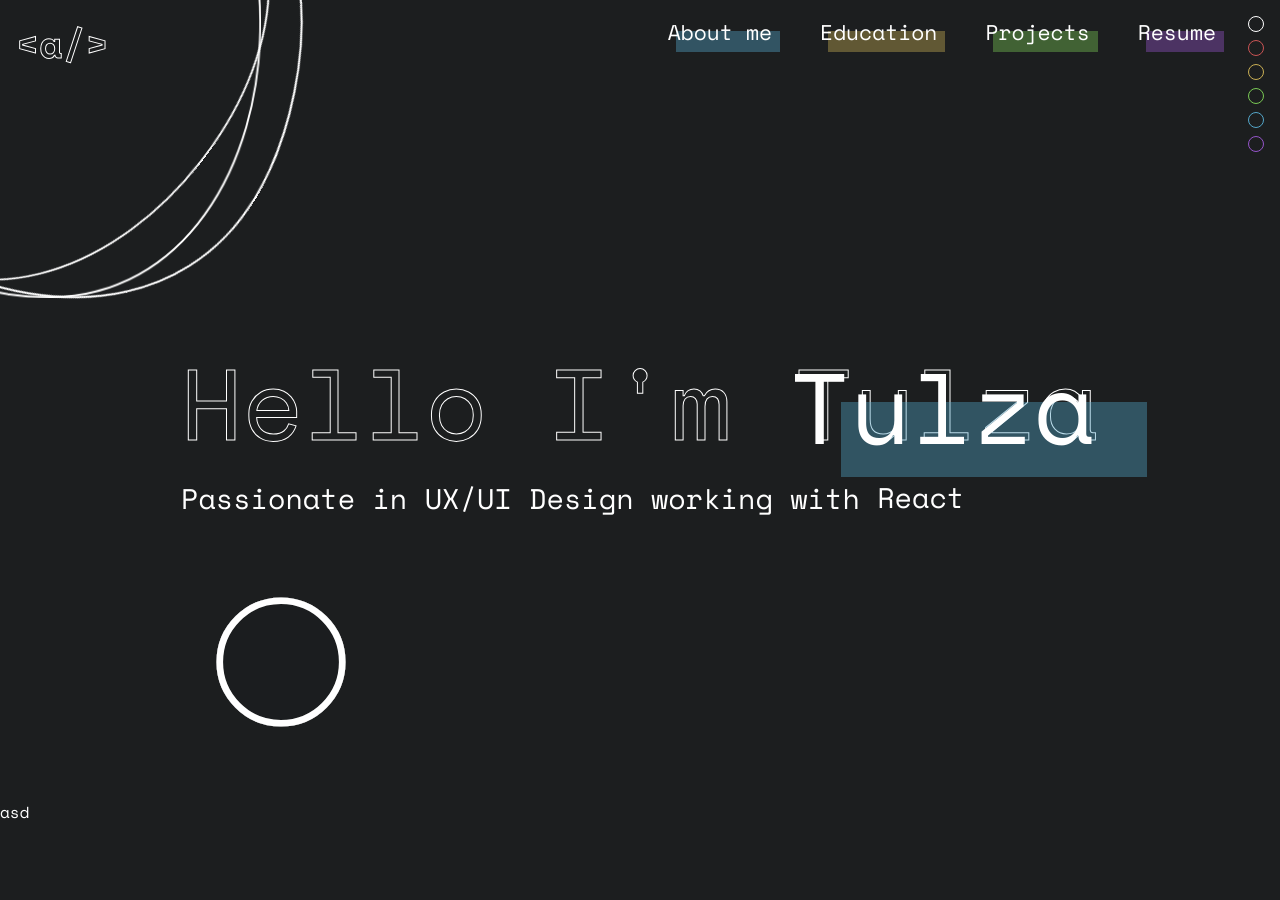
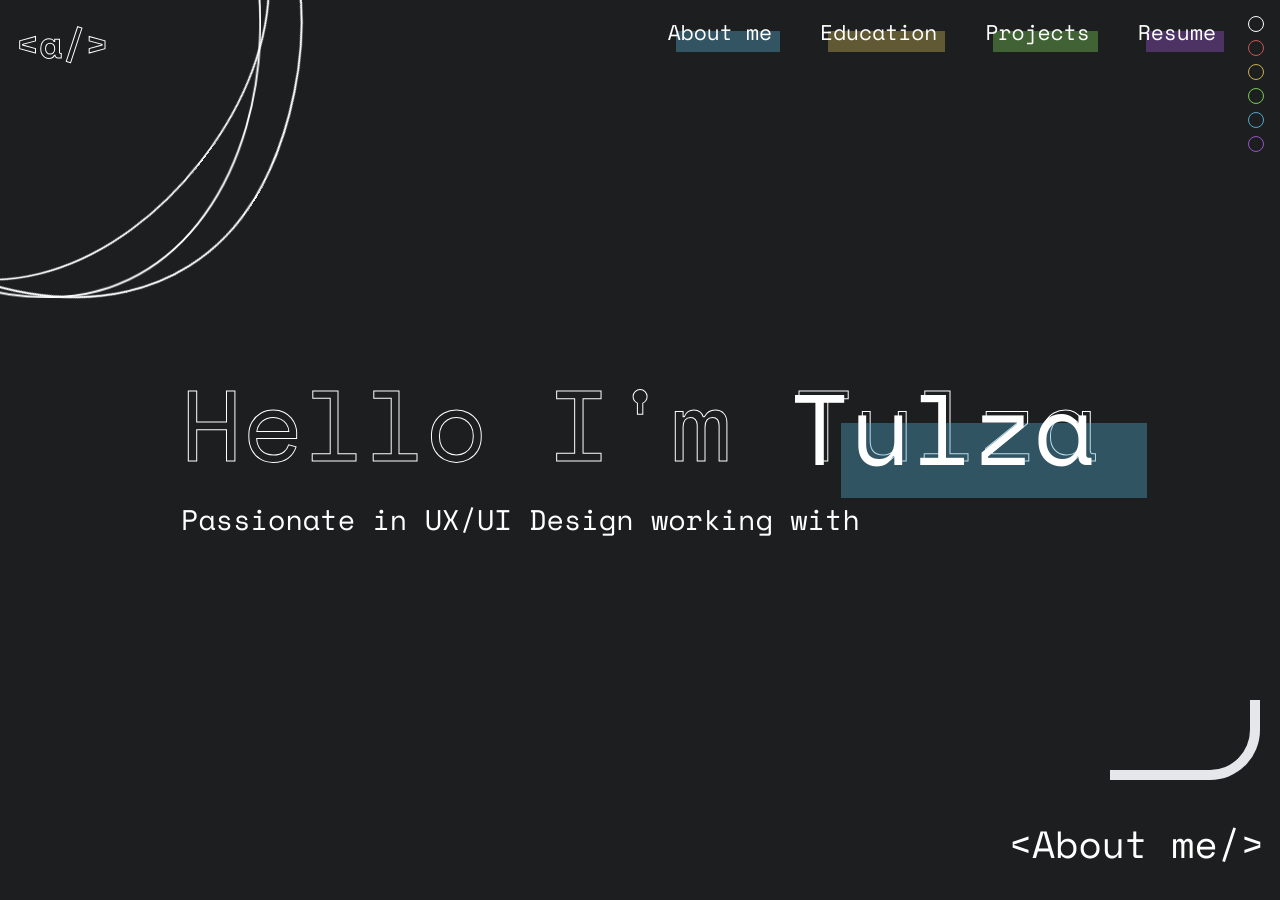
Before and after one commit to tulza/Tulza-dev-old, a React (Vite) app: page / in a window 1280 px wide. Shown: the top 900 px of the page. Built offline with nearby package versions, Linux system fonts and the light colour scheme.

Commit message:
init About me section

```diff
--- /dev/null
+++ b/src/Components/IconSlide.jsx
@@ -0,0 +1,42 @@
+import React from "react";
+import {
+  itemFrame,
+  CSSLogo,
+  HTMLLogo,
+  JSLogo,
+  ReactLogo,
+  TailwindLogo,
+  Framer,
+  FigmaLogo,
+} from "./svg/ImageImport";
+import { v4 as uuidv4 } from "uuid";
+
+const Frame = ({ icon }) => {
+  return (
+    <div className="relative flex w-[200px] items-center justify-center">
+      <img src={icon} className="absolute w-[75px]" />
+      <img src={itemFrame} className="absolute -z-10 w-[200px]" />
+    </div>
+  );
+};
+const icons = [
+  CSSLogo,
+  HTMLLogo,
+  JSLogo,
+  ReactLogo,
+  TailwindLogo,
+  Framer,
+  FigmaLogo,
+];
+
+const IconSlide = () => {
+  return (
+    <>
+      {icons.map((icon) => {
+        return <Frame icon={icon} key={uuidv4()} />;
+      })}
+    </>
+  );
+};
+
+export default IconSlide;
--- /dev/null
+++ b/src/Components/MovingIcons.jsx
@@ -0,0 +1,53 @@
+import React from "react";
+import {
+  CSSLogo,
+  HTMLLogo,
+  JSLogo,
+  ReactLogo,
+  TailwindLogo,
+  Framer,
+  FigmaLogo,
+} from "./svg/ImageImport.jsx";
+import { motion } from "framer-motion";
+import { v4 as uuidv4 } from "uuid";
+
+const MovingIcons = () => {
+  const logos = [
+    HTMLLogo,
+    CSSLogo,
+    JSLogo,
+    ReactLogo,
+    TailwindLogo,
+    Framer,
+    FigmaLogo,
+  ];
+  const ScrollSpeed = logos.length * 2;
+  const calcDist = logos.length * 200;
+
+  return (
+    <div className="relative flex w-[1000px] flex-row overflow-hidden">
+      <div className="scroll-fade-gradient absolute z-10 h-full w-full" />
+      <motion.div
+        className="flex w-max"
+        animate={{
+          x: [0, -calcDist],
+          transition: {
+            duration: ScrollSpeed,
+            ease: "linear",
+            repeat: Infinity,
+          },
+        }}
+      >
+        {[...logos, ...logos].map((logo) => {
+          return (
+            <div className="w-[200px]" key={uuidv4()}>
+              <img src={logo} />
+            </div>
+          );
+        })}
+      </motion.div>
+    </div>
+  );
+};
+
+export default MovingIcons;
--- a/src/Components/Navigation/NavigationBar.jsx
+++ b/src/Components/Navigation/NavigationBar.jsx
@@ -8,7 +8,7 @@ const A = () => {
     <>
       {/* this is <a/> */}
       <motion.span
-        className="white-stroke cursor-pointer text-3xl font-bold text-transparent"
+        className="white-stroke  cursor-pointer text-3xl font-bold text-transparent"
         whileHover={{ color: "#fff" }}
       >
         &lt;a/&zwnj;&gt;
--- a/src/Components/SlideInOutText.jsx
+++ b/src/Components/SlideInOutText.jsx
@@ -1,15 +1,24 @@
-import { motion, transform } from "framer-motion";
-import React, { useState } from "react";
+import * as iconData from "../data.json";
+import { motion } from "framer-motion";
+import React, { useEffect, useState } from "react";
+import { v4 as uuidv4 } from "uuid";
+
+const transition = {
+  repeat: Infinity,
+  duration: 0.5,
+  ease: "easeInOut",
+};
 
 const SlideInOutText = () => {
-  const transition = {
-    repeat: Infinity,
-    duration: 0.5,
-    ease: "easeInOut",
-    repeatDelay: 3,
-  };
-
-  const [text, setText] = useState(["React", "React"]);
+  const data = iconData.icons;
+  const iconList = [...data].map((n) => {
+    return n.name;
+  });
+  const [text, setText] = useState([iconList[0], iconList[0]]);
+  const [index, setIndex] = useState(0);
+  setTimeout(() => {
+    setText([iconList[0], iconList[1]]);
+  }, 1000);
   return (
     <div>
       <motion.div
@@ -23,6 +32,7 @@ const SlideInOutText = () => {
         initial={{ opacity: 0 }}
         animate={{ y: "-100%", opacity: 1 }}
         transition={transition}
+        OnAnimationRepeat={() => {}}
       >
         <p>&nbsp;{text[1]}</p>
       </motion.div>
--- a/src/Components/pages/AboutMe.jsx
+++ b/src/Components/pages/AboutMe.jsx
@@ -1,9 +1,14 @@
-import React from 'react'
+import React from "react";
+import Section from "../Section";
 
 const AboutMe = () => {
   return (
-    <div>AboutMe</div>
-  )
-}
+    <Section>
+      <div className="flex justify-end">
+        <div className="m-4 text-3xl">&lt;About me/&zwnj;&gt;</div>
+      </div>
+    </Section>
+  );
+};
 
-export default AboutMe
+export default AboutMe;
--- a/src/Components/pages/Home.jsx
+++ b/src/Components/pages/Home.jsx
@@ -4,17 +4,18 @@ import CursorOverlay from "../CursorOverlay";
 import NavigationBar from "../Navigation/NavigationBar";
 import Introduction from "./Introduction";
 import Section from "../Section";
+import { motion } from "framer-motion";
+import AboutMe from "./AboutMe";
 const variants = {
   hidden: { x: 10 },
   visible: { x: 0 },
 };
+
 const Home = () => {
   return (
     <Fragment>
       <Introduction />
-      <Section>
-        <div>asd</div>
-      </Section>
+      <AboutMe />
     </Fragment>
   );
 };
--- a/src/Components/pages/Introduction.jsx
+++ b/src/Components/pages/Introduction.jsx
@@ -7,6 +7,8 @@ import AnimatedText from "../AnimatedText.jsx";
 import SlideInOutText from "../SlideInOutText.jsx";
 import NavigationBar from "../Navigation/NavigationBar.jsx";
 import { highlightBox } from "../framer-variant.js";
+import IconSlide from "../IconSlide.jsx";
+import MovingIcons from "../MovingIcons.jsx";
 
 const Blobs = () => {
   const rotate = 360;
@@ -82,6 +84,12 @@ const CircleLine = () => {
   );
 };
 
+const CornerMarker = () => {
+  return (
+    <div className="absolute bottom-5 right-5 h-[80px] w-[150px] rounded-[0_0_50px_0] border-b-[10px] border-r-[10px]"></div>
+  );
+};
+
 const Introduction = () => {
   const animation = {
     visible: { x: 0, opacity: 1 },
@@ -93,6 +101,7 @@ const Introduction = () => {
       <div>
         <Blobs />
         <CircleLine />
+        <CornerMarker />
         <NavigationBar />
       </div>
       {/* centre */}
@@ -137,18 +146,11 @@ const Introduction = () => {
             {/* slide in out text */}
             <motion.span
               className="flex items-end"
-              initial={{ opacity: 0 }}
+              initial={{ opacity: 1 }}
               animate={{ opacity: 1 }}
               transition={{ delay: 2 }}
-            >
-              <SlideInOutText />
-            </motion.span>
+            ></motion.span>
           </div>
-          <div className="relative flex">
-            <img src={itemFrame} className="absolute w-[200px]" />
-            <img src={itemFrame} className="absolute w-[200px]" />
-          </div>
-          {/* <div className="absolute left-0 w-[100vw] outline"></div> */}
         </div>
       </div>
     </Section>
--- /dev/null
+++ b/src/data.json
@@ -0,0 +1,7 @@
+{
+  "icons": [
+    { "name": "React" },
+    { "name": "Framer motion" },
+    { "name": "Tailwind" }
+  ]
+}
--- a/src/main.jsx
+++ b/src/main.jsx
@@ -2,8 +2,4 @@ import React from "react";
 import ReactDOM from "react-dom/client";
 import App from "./App.jsx";
 
-ReactDOM.createRoot(document.getElementById("root")).render(
-  <React.StrictMode>
-    <App />
-  </React.StrictMode>
-);
+ReactDOM.createRoot(document.getElementById("root")).render(<App />);
```
Also changed, not shown: IconSlide.jsx (deleted, +0 -22 lines).
